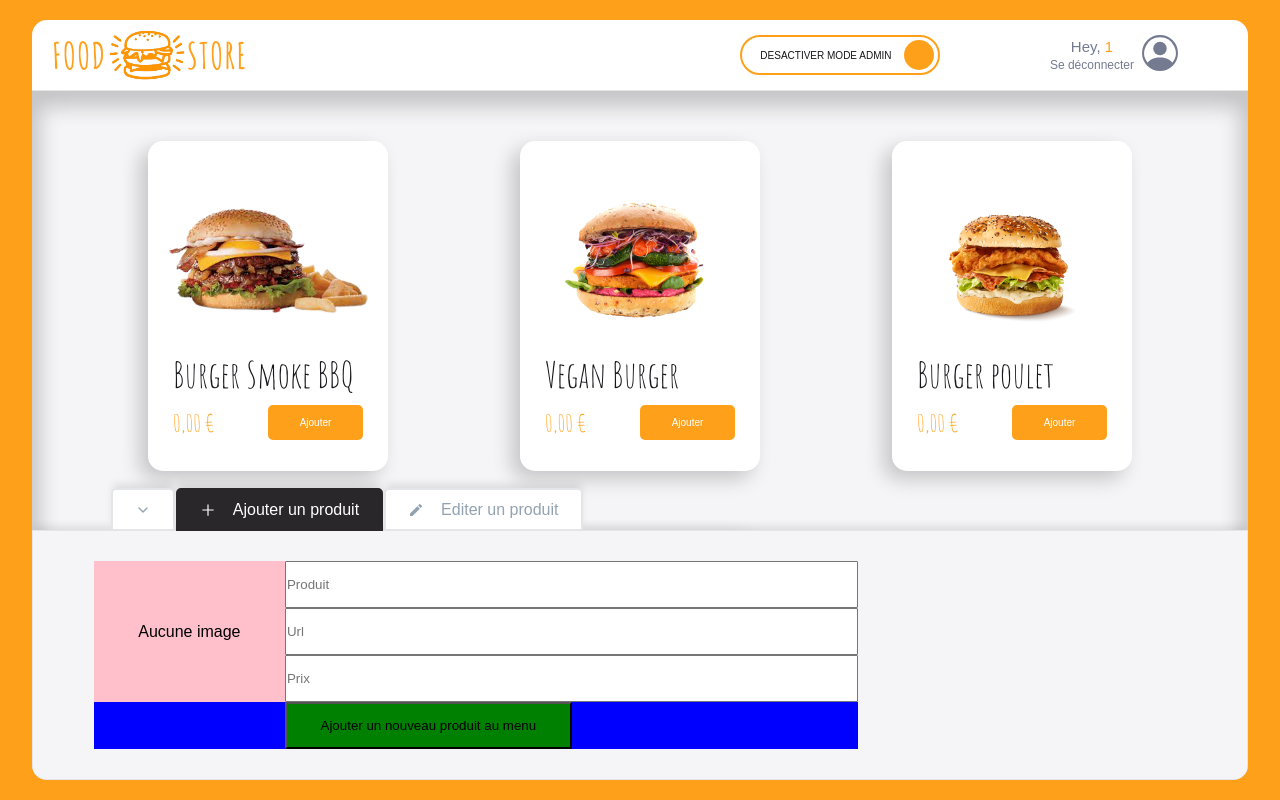
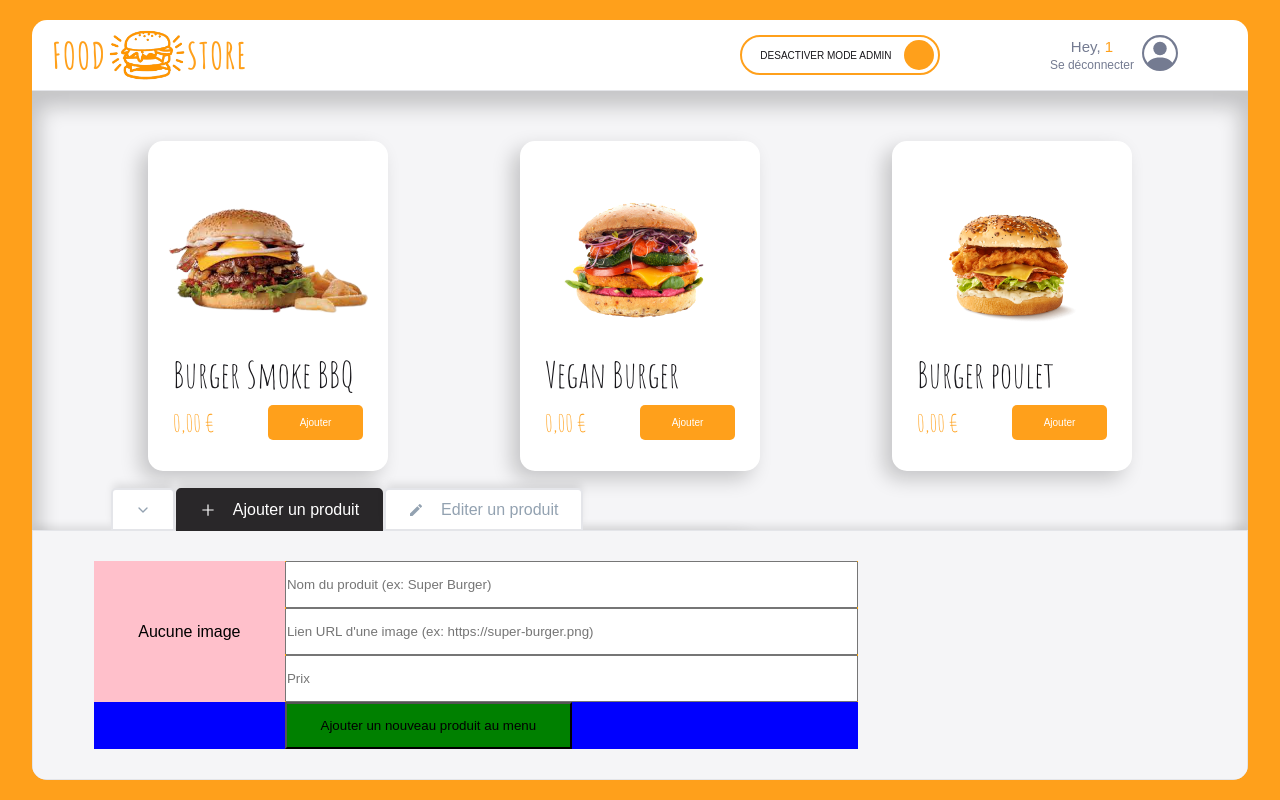
Before and after one commit to romainniamor/food_store, a React (Vite) app: page /order/1 in a window 1280 px wide. Built offline with nearby package versions, Linux system fonts and the light colour scheme; the HTML template or start-up script is replaced by a standard one.

Commit message:
💄 F08: ADMIN > AddForm > Reset form after submit

```diff
--- a/src/components/pages/order/main/admin/adminPanel/AddForm.jsx
+++ b/src/components/pages/order/main/admin/adminPanel/AddForm.jsx
@@ -9,15 +9,17 @@ import { theme } from "../../../../../../theme/index";
 import { useContext, useState } from "react";
 import OrderContext from "../../../../../../contexts/orderContext";
 
+const EMPTY_PRODUCT = {
+  title: "",
+  imageSource: "",
+  price: "",
+};
+
 export default function AddForm() {
   //state
   const { handleAddProduct } = useContext(OrderContext);
 
-  const [newProduct, setNewProduct] = useState({
-    title: "",
-    imageSource: "",
-    price: "",
-  });
+  const [newProduct, setNewProduct] = useState(EMPTY_PRODUCT);
 
   //url img random https://picsum.photos/200
 
@@ -31,7 +33,7 @@ export default function AddForm() {
     };
 
     handleAddProduct(newProductToAdd);
-    setNewProduct(newProduct);
+    setNewProduct(EMPTY_PRODUCT);
   };
 
   const handleChange = (e) => {
@@ -44,7 +46,7 @@ export default function AddForm() {
     <AddFormStyled onSubmit={handleSubmit}>
       <div className="image-preview">
         {newProduct.imageSource ? (
-          <img src={newProduct.imageSource} alt="Aperçu de l'image" />
+          <img src={newProduct.imageSource} alt={newProduct.title} />
         ) : (
           "Aucune image"
         )}
@@ -53,14 +55,14 @@ export default function AddForm() {
         <input
           type="text"
           name="title"
-          placeholder="Produit"
+          placeholder="Nom du produit (ex: Super Burger)"
           value={newProduct.title}
           onChange={handleChange}
         />
         <input
           type="text"
           name="imageSource"
-          placeholder="Url"
+          placeholder="Lien URL d'une image (ex: https://super-burger.png)"
           value={newProduct.imageSource}
           onChange={handleChange}
         />
```
